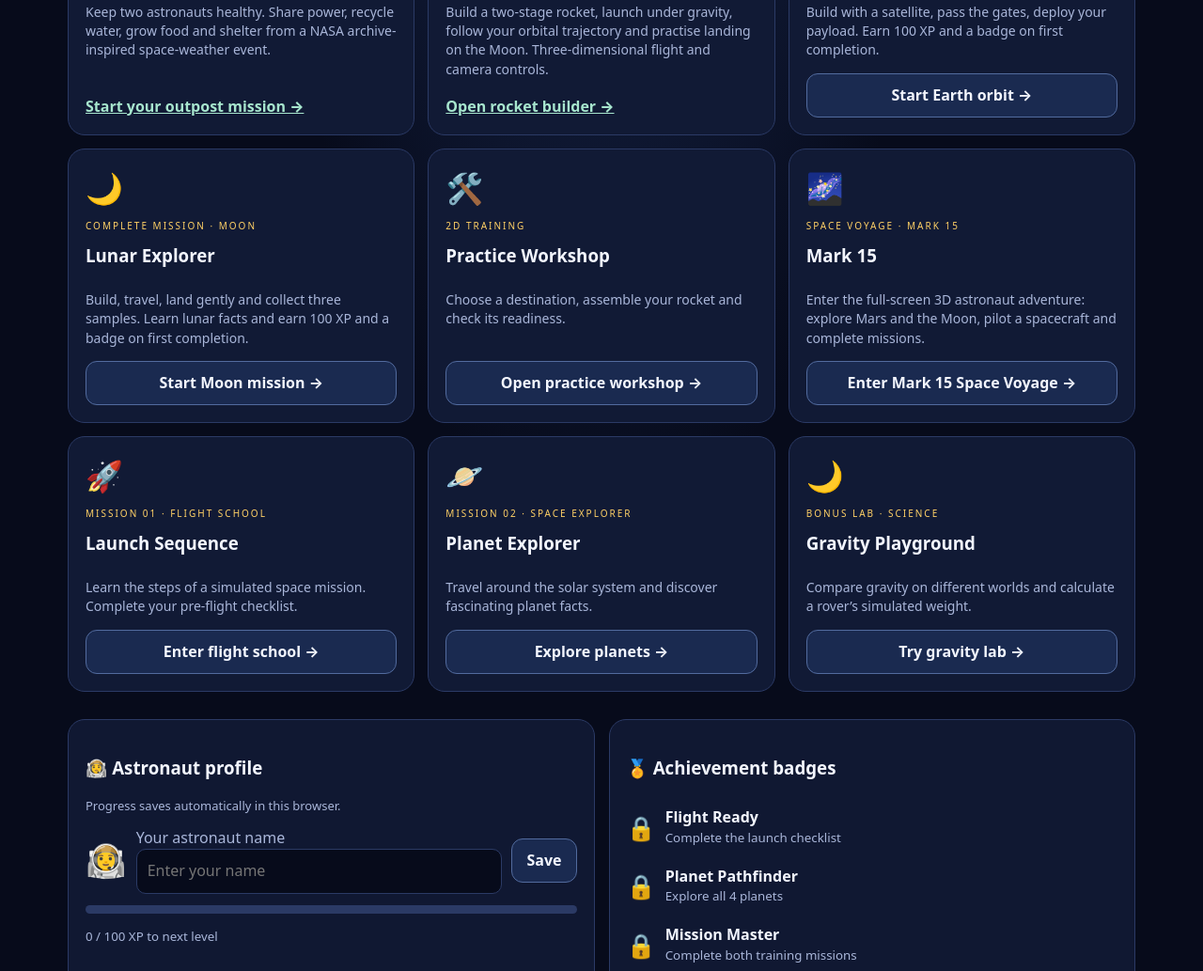
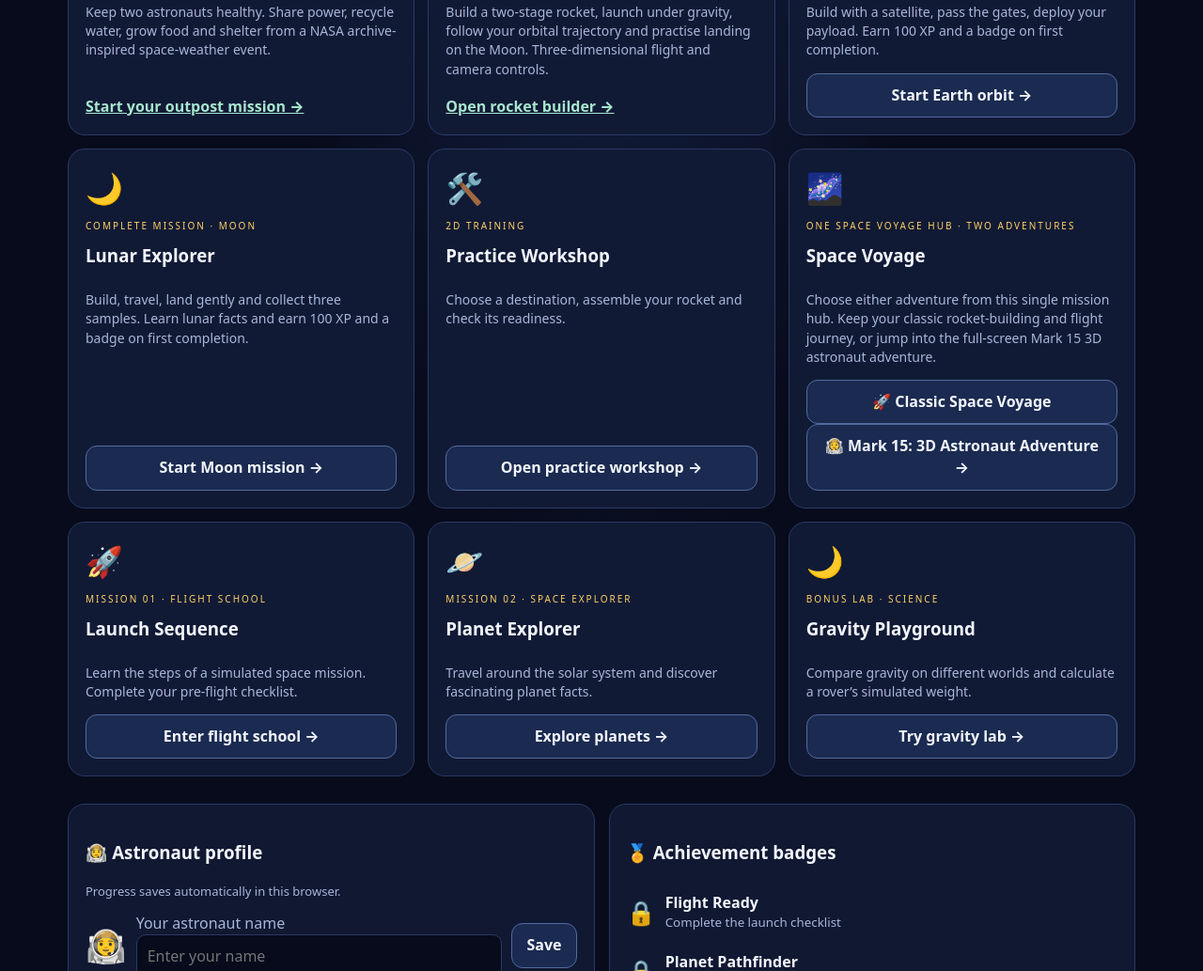
Before and after one commit to hrashal-gondedahalli/NASA-SPACEx, a website: page index.html in a window 1280 px wide. Shown: the part 942-1975 px from the top of the page at 94% size. Drawn offline with Linux system fonts and the light colour scheme.

Commit message:
Combine Space Voyage and Mark 15 in one mission hub

```diff
--- a/index.html
+++ b/index.html
@@ -29,7 +29,7 @@ a{color:var(--cyan)} header{flex-wrap:wrap}.build-layout>*{min-width:0}button,a{
 <article class="mission"><span class="emoji">🛰️</span><span class="tag">COMPLETE MISSION · EARTH ORBIT</span><h3>Satellite Operator</h3><p>Build with a satellite, pass the gates, deploy your payload. Earn 100 XP and a badge on first completion.</p><button onclick="SpaceMissions.choose('Earth Orbit')">Start Earth orbit →</button></article>
 <article class="mission"><span class="emoji">🌙</span><span class="tag">COMPLETE MISSION · MOON</span><h3>Lunar Explorer</h3><p>Build, travel, land gently and collect three samples. Learn lunar facts and earn 100 XP and a badge on first completion.</p><button onclick="SpaceMissions.choose('Moon')">Start Moon mission →</button></article>
 <article class="mission"><span class="emoji">🛠️</span><span class="tag">2D TRAINING</span><h3>Practice Workshop</h3><p>Choose a destination, assemble your rocket and check its readiness.</p><button onclick="MissionControl.open('destination')">Open practice workshop →</button></article>
-<article class="mission"><span class="emoji">🌌</span><span class="tag">SPACE VOYAGE · MARK 15</span><h3>Mark 15</h3><p>Enter the full-screen 3D astronaut adventure: explore Mars and the Moon, pilot a spacecraft and complete missions.</p><button onclick="window.location.href='mark-15/'">Enter Mark 15 Space Voyage →</button></article>
+<article class="mission"><span class="emoji">🌌</span><span class="tag">ONE SPACE VOYAGE HUB · TWO ADVENTURES</span><h3>Space Voyage</h3><p>Choose either adventure from this single mission hub. Keep your classic rocket-building and flight journey, or jump into the full-screen Mark 15 3D astronaut adventure.</p><button onclick="MissionControl.voyage()">🚀 Classic Space Voyage</button><button onclick="window.location.href='mark-15/'">🧑‍🚀 Mark 15: 3D Astronaut Adventure →</button></article>
 <article class="mission"><span class="emoji">🚀</span><span class="tag">MISSION 01 · FLIGHT SCHOOL</span><h3>Launch Sequence</h3><p>Learn the steps of a simulated space mission. Complete your pre-flight checklist.</p><button onclick="Academy.openMission('launch')">Enter flight school →</button></article>
 <article class="mission"><span class="emoji">🪐</span><span class="tag">MISSION 02 · SPACE EXPLORER</span><h3>Planet Explorer</h3><p>Travel around the solar system and discover fascinating planet facts.</p><button onclick="Academy.openMission('planets')">Explore planets →</button></article>
 
```
